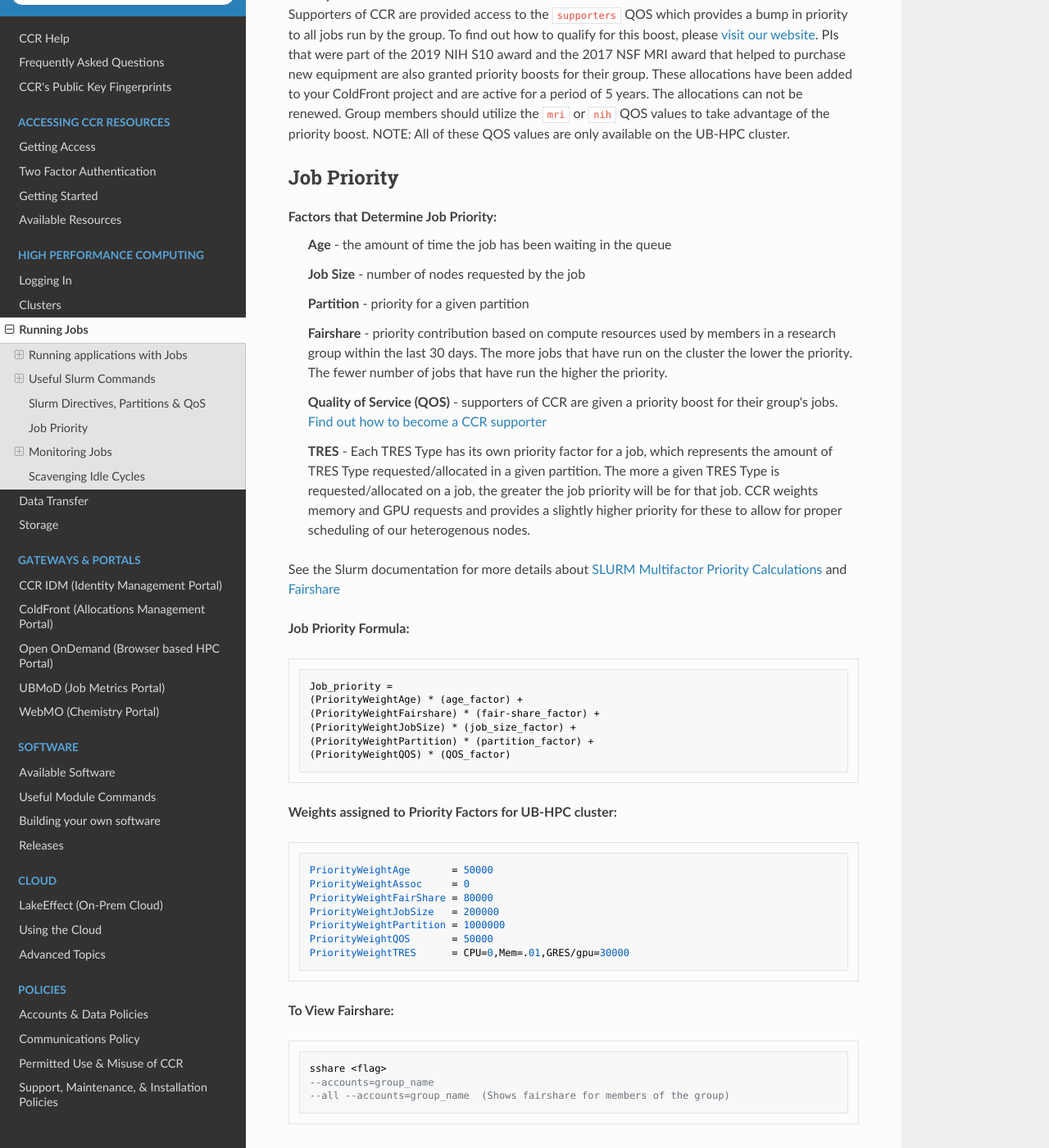
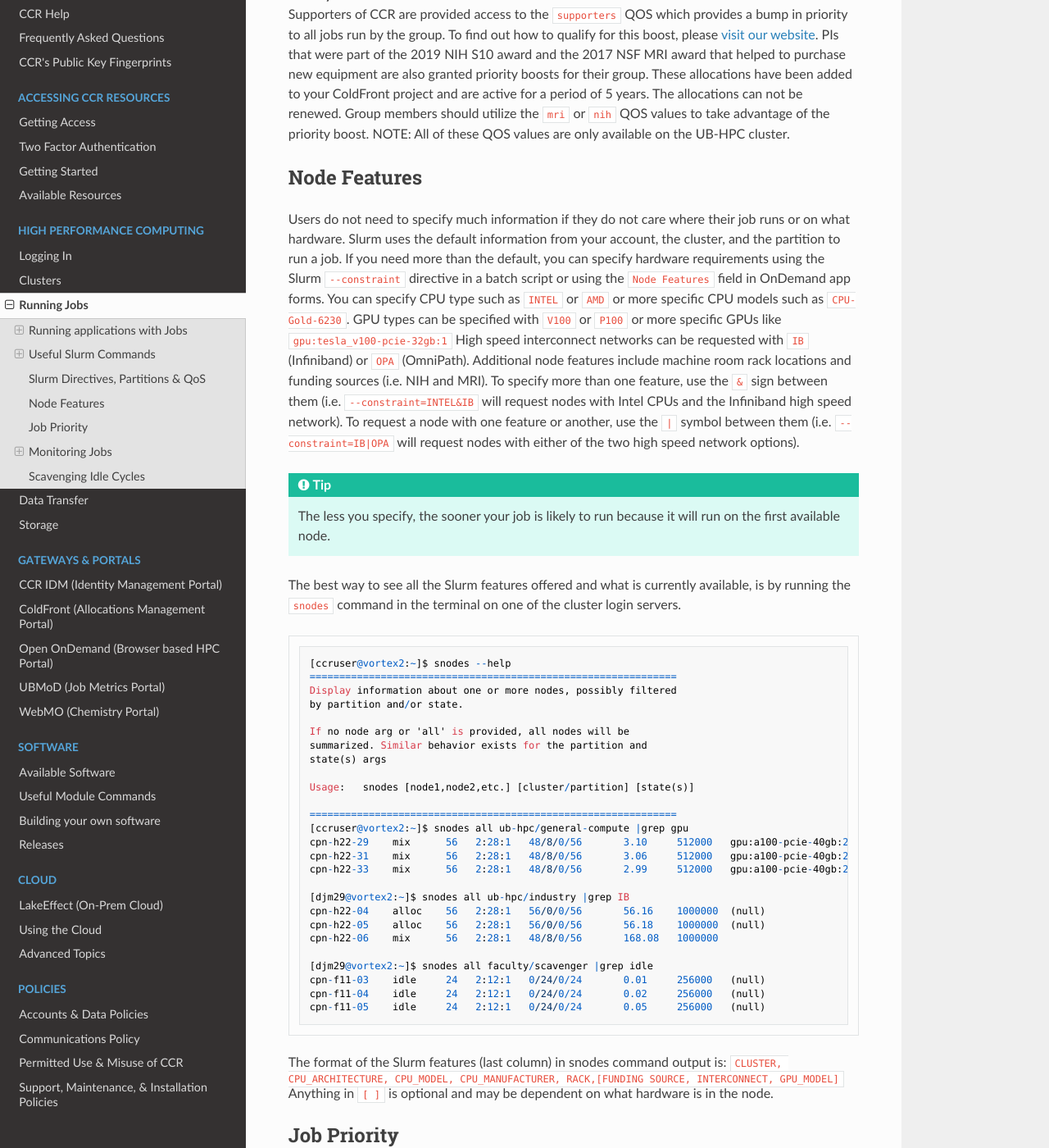
Before and after one commit to ubccr/ccrdocs, an MkDocs documentation site: the page built from pages/hpc/jobs.md, in a window 1280 px wide and 1400 px high, scrolled down 6698 px. Shown: the whole window at 82% size. Built offline with MkDocs 1.6.1, drawn with Linux system fonts in a browser that asks for light colours; nearby versions of some CDN libraries.

Commit message:
added node features docs

`````diff
--- a/pages/hpc/jobs.md
+++ b/pages/hpc/jobs.md
@@ -262,6 +262,46 @@ There are over 50 partitions in the faculty cluster all have with a default of 1
 **Priority Boosts**
 Supporters of CCR are provided access to the `supporters` QOS which provides a bump in priority to all jobs run by the group.  To find out how to qualify for this boost, please [visit our website](https://www.buffalo.edu/ccr/support/ccr-help/accounts.html#boost).  PIs that were part of the 2019 NIH S10 award and the 2017 NSF MRI award that helped to purchase new equipment are also granted priority boosts for their group.  These allocations have been added to your ColdFront project and are active for a period of 5 years.  The allocations can not be renewed.  Group members should utilize the `mri` or `nih` QOS values to take advantage of the priority boost.  NOTE:  All of these QOS values are only available on the UB-HPC cluster.
 
+## Node Features
+
+Users do not need to specify much information if they do not care where their job runs or on what hardware.  Slurm uses the default information from your account, the cluster, and the partition to run a job.  If you need more than the default, you can specify hardware requirements using the Slurm `--constraint` directive in a batch script or using the `Node Features` field in OnDemand app forms.  You can specify CPU type such as `INTEL` or `AMD` or more specific CPU models such as `CPU-Gold-6230`.  GPU types can be specified with `V100` or `P100` or more specific GPUs like `gpu:tesla_v100-pcie-32gb:1`  High speed interconnect networks can be requested with `IB` (Infiniband) or `OPA` (OmniPath).  Additional node features include machine room rack locations and funding sources (i.e. NIH and MRI).  To specify more than one feature, use the `&` sign between them (i.e. `--constraint=INTEL&IB` will request nodes with Intel CPUs and the Infiniband high speed network).  To request a node with one feature or another, use the `|` symbol between them (i.e. `--constraint=IB|OPA` will request nodes with either of the two high speed network options).
+
+!!! Tip
+    The less you specify, the sooner your job is likely to run because it will run on the first available node.
+
+The best way to see all the Slurm features offered and what is currently available, is by running the `snodes` command in the terminal on one of the cluster login servers.
+
+````
+[ccruser@vortex2:~]$ snodes --help
+==============================================================
+Display information about one or more nodes, possibly filtered
+by partition and/or state.
+
+If no node arg or 'all' is provided, all nodes will be
+summarized. Similar behavior exists for the partition and
+state(s) args
+
+Usage:   snodes [node1,node2,etc.] [cluster/partition] [state(s)]
+
+==============================================================
+[ccruser@vortex2:~]$ snodes all ub-hpc/general-compute |grep gpu
+cpn-h22-29    mix      56   2:28:1   48/8/0/56       3.10     512000   gpu:a100-pcie-40gb:2                general-compute*   INDUSTRY,AVX512,CPU-Gold-6330,INTEL,h22,IB,A100
+cpn-h22-31    mix      56   2:28:1   48/8/0/56       3.06     512000   gpu:a100-pcie-40gb:2                general-compute*   INDUSTRY,AVX512,CPU-Gold-6330,INTEL,h22,IB,A100
+cpn-h22-33    mix      56   2:28:1   48/8/0/56       2.99     512000   gpu:a100-pcie-40gb:2                general-compute*   INDUSTRY,AVX512,CPU-Gold-6330,INTEL,h22,IB,A100
+
+[djm29@vortex2:~]$ snodes all ub-hpc/industry |grep IB
+cpn-h22-04    alloc    56   2:28:1   56/0/0/56       56.16    1000000  (null)                              industry           INDUSTRY,AVX512,CPU-Gold-6330,INTEL,h22,IB
+cpn-h22-05    alloc    56   2:28:1   56/0/0/56       56.18    1000000  (null)                              industry           INDUSTRY,AVX512,CPU-Gold-6330,INTEL,h22,IB
+cpn-h22-06    mix      56   2:28:1   48/8/0/56       168.08   1000000
+
+[djm29@vortex2:~]$ snodes all faculty/scavenger |grep idle
+cpn-f11-03    idle     24   2:12:1   0/24/0/24       0.01     256000   (null)                              scavenger          FACULTY,AVX2,CPU-E5-2650v4,INTEL
+cpn-f11-04    idle     24   2:12:1   0/24/0/24       0.02     256000   (null)                              scavenger          FACULTY,AVX2,CPU-E5-2650v4,INTEL
+cpn-f11-05    idle     24   2:12:1   0/24/0/24       0.05     256000   (null)                              scavenger          FACULTY,AVX2,CPU-E5-2650v4,INTEL
+
+````
+The format of the Slurm features (last column) in snodes command output is:  `CLUSTER, CPU_ARCHITECTURE, CPU_MODEL, CPU_MANUFACTURER, RACK,[FUNDING SOURCE, INTERCONNECT, GPU_MODEL]`  Anything in `[ ]` is optional and may be dependent on what hardware is in the node.
+
 ## Job Priority
 
 Factors that Determine Job Priority:
`````
